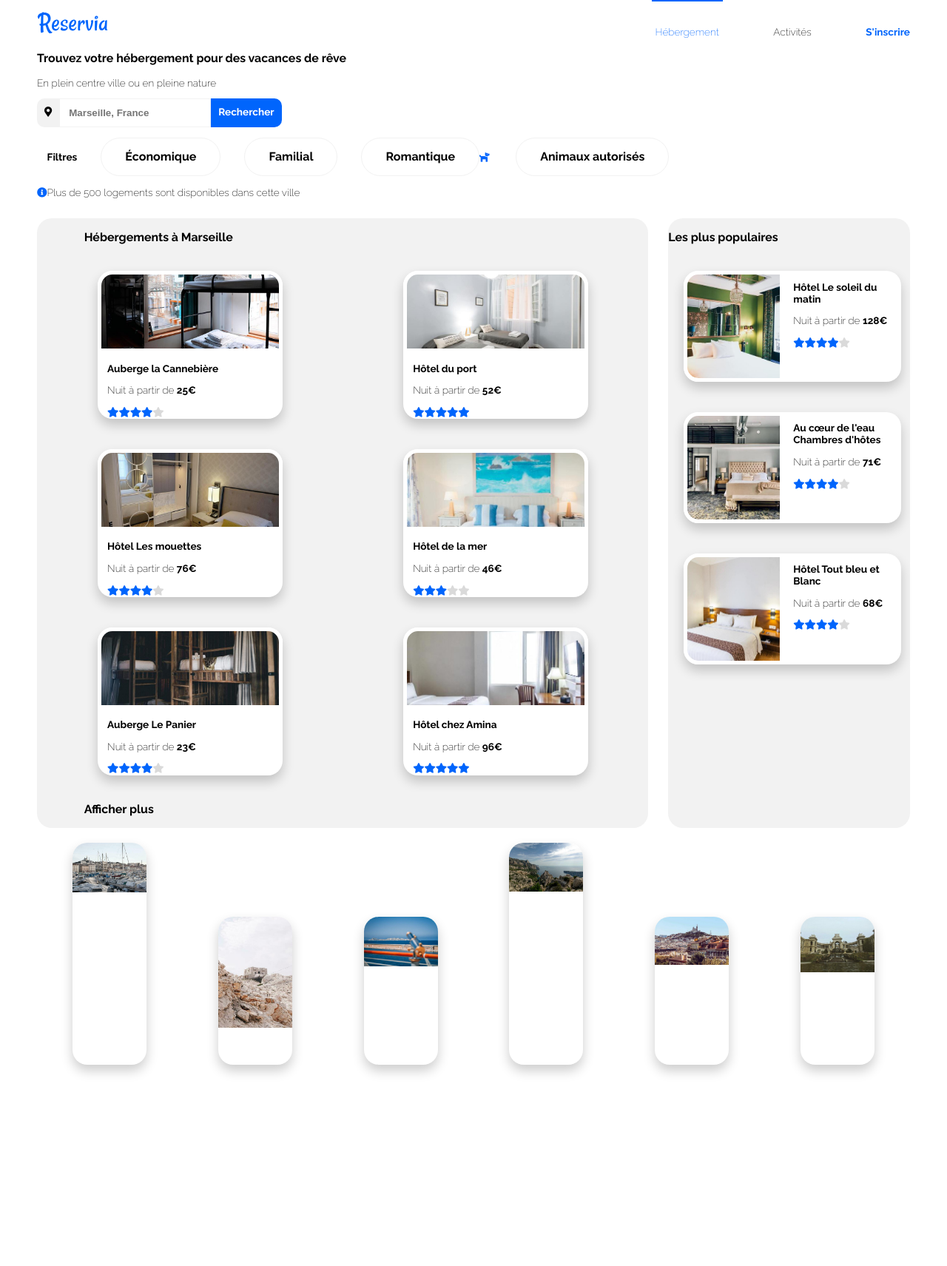
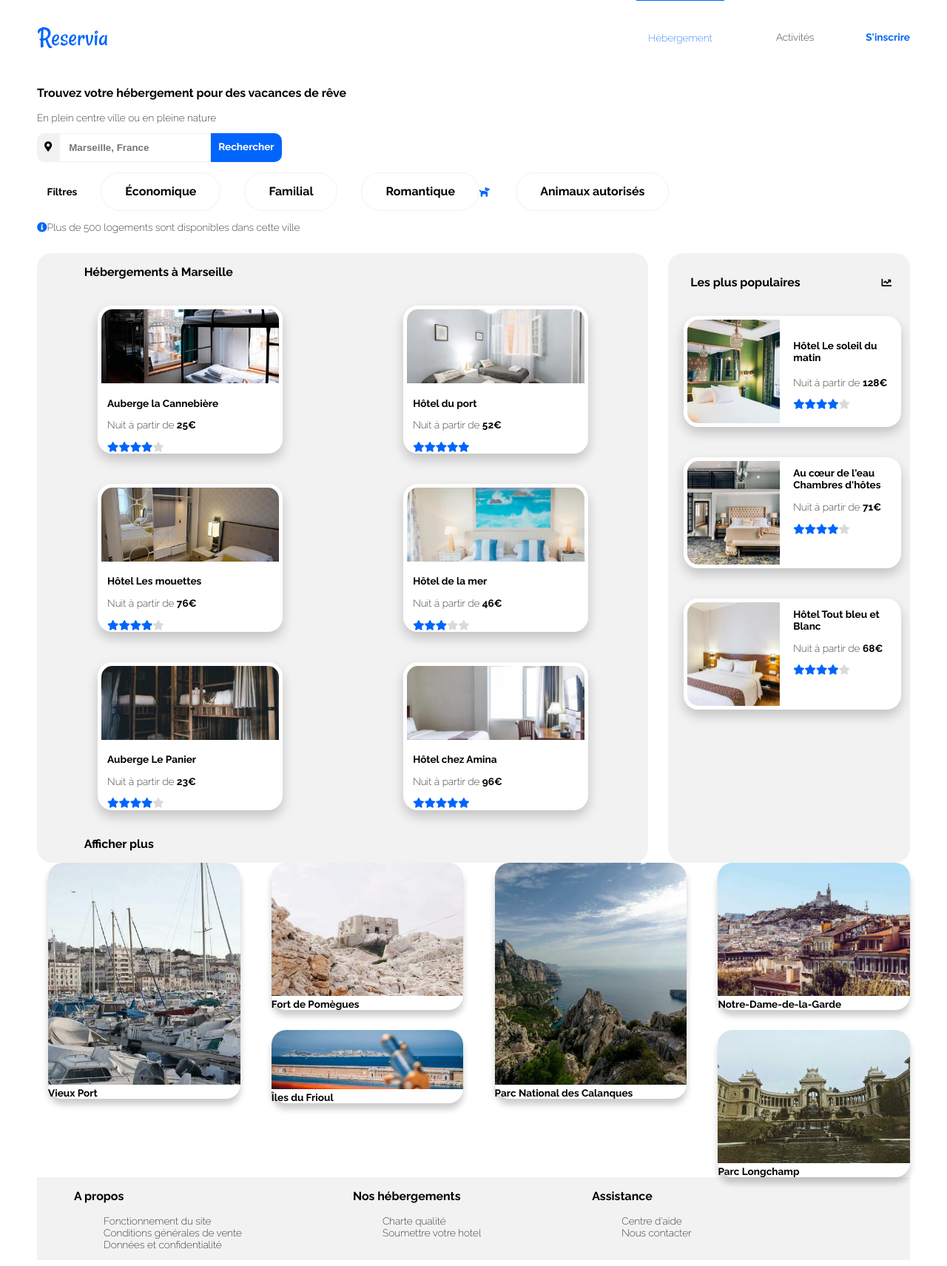
Before and after one commit to Lanc0s/JulienBourgeois_2_07062021, a plain HTML site: page index.html in a window 1280 px wide. Shown: the whole page at 74% size. Before the commit the page ends 1468 px from the top, so only its background shows below. Drawn offline with Linux system fonts and the light colour scheme.

Commit message:
modification mentorat

```diff
--- a/index.html
+++ b/index.html
@@ -22,9 +22,9 @@
         <img src="images/logo/Reservia.svg" alt="/" />
         <nav>
           <ul class="navlink">
-            <li>
-              <a class="active" href="#accommodation"
-                ><hr />
+            <li class="active">
+              <a  href="#accommodation"
+                >
                 Hébergement</a
               >
             </li>
@@ -43,7 +43,7 @@
           <i class="fas fa-map-marker-alt"></i>
           </div>
           <div class="barre-recherche">
-          <input type="search" id="srch" placeholder="Marseille, France" /></div>
+          <input type="search" id="srch" placeholder="Marseille, France" max-length="10"/></div>
           <div class="bouton-recherche">Rechercher</div>
         </div>
       </div>
@@ -153,15 +153,18 @@
 
         <aside class="famous">
           <div class="mostly-search">
+            <div class="famousHead">
             <h3 id="msts">Les plus populaires</h3>
-
+            <i class="fas fa-chart-line" id="flech">
+            </i>
+            </div>
             <div class="fame-card">
               <img
                 class="fame-image"
                 src="images/hebergements/4_small/soleil matin.jpg"
               />
               <div class="description">
-                <b>Hôtel Le soleil du matin</b>
+                <h4>Hôtel Le soleil du matin</h4>
                 <p>Nuit à partir de <b>128€</b></p>
                 <i class="fas fa-star"></i><i class="fas fa-star"></i
                 ><i class="fas fa-star"></i><i class="fas fa-star"></i
@@ -200,12 +203,13 @@
       <article id="activities">
         <!--flex grow flex shrink?-->
         <div id="links-act">
-          <div class="act-card1">
+          <div class="act-card">
             <img
               src="images/activites/4_small/vieux-port.jpg"
-              class="image-act"
+              class="image-act-grande"
               alt=""
             />
+            <b>Vieux Port</b>
           </div>
           <div class="act-card">
             <img
@@ -213,20 +217,23 @@
               class="image-act"
               alt=""
             />
+            <b>Fort de Pomègues</b>
           </div>
           <div class="act-card">
             <img
               src="images/activites/4_small/frioul.jpg"
-              class="image-act"
+              class="image-act-petite"
               alt=""
             />
+            <b>Îles du Frioul</b>
           </div>
-          <div class="act-card1">
+          <div class="act-card">
             <img
               src="images/activites/4_small/calanques.jpg"
-              class="image-act"
+              class="image-act-grande"
               alt=""
             />
+            <b>Parc National des Calanques</b>
           </div>
           <div class="act-card">
             <img
@@ -234,6 +241,7 @@
               class="image-act"
               alt=""
             />
+            <b>Notre-Dame-de-la-Garde</b>
           </div>
           <div class="act-card">
             <img
@@ -241,15 +249,47 @@
               class="image-act"
               alt=""
             />
+            <b>Parc Longchamp</b>
           </div>
         </div>
       </article>
     </main>
     <footer>
       <div class="pied">
-        <div class="aPropos"></div>
-        <div class="nosHebergement"></div>
-        <div class="assist"></div>
+        <div class="foot-menu">
+          <h3>A propos</h3>
+          <ul>
+            <li>
+              Fonctionnement du site
+            </li>
+            <li>
+              Conditions générales de vente
+            </li>
+            <li>
+              Données et confidentialité
+            </li>
+          </ul>
+        </div>
+        <div class="foot-menu">
+          <h3>Nos hébergements</h3>
+        <ul>
+          <li>
+            Charte qualité
+          </li>
+          <li>Soumettre votre hotel</li>
+        </ul>
+        </div>
+        <div class="foot-menu">
+          <h3>Assistance</h3>
+          <ul>
+            <li>
+              Centre d'aide
+            </li>
+            <li>
+              Nous contacter
+            </li>
+          </ul>
+        </div>
       </div>
     </footer>
   </body>
--- a/style.css
+++ b/style.css
@@ -5,23 +5,13 @@
 body {
   margin-left: 50px;
   margin-right: 50px;
-  /*
-  margin-top: 25px;
-  */
+  margin-top: 0;
   font-family: "Raleway", sans-serif;
   font-size: 0.85em;
 }
 /*Top Nav*/
-hr {
-  border: 1px solid #0065fc;
-  /*
-  margin-top: -10;
-
-  padding-top: 0%;  */
-  position: relative;
-  top: -27px;
-  left: -5px;
-  width: 110%;
+header {
+  height: 100px;
 }
 
 .container {
@@ -29,23 +19,41 @@ hr {
   align-items: center;
   justify-content: space-between;
   margin: 0 auto;
+  height: 100%;
 }
+nav {
+  height: 100%;
+}
+
 nav ul {
+  display: flex;
+  height: 100%;
   margin: 0;
   padding: 0;
   list-style: none;
+  align-items: center;
+}
+nav li {
+  margin-left: 70px;
+  position: relative;
+  height: 100%;
+}
+nav a {
+  display: flex;
+  align-items: center;
+  height: 100%;
+  text-decoration: none;
+  color: black;
+}
+.active {
+  border-top: 2px solid #0065fc;
+  padding-left: 1.2em;
+  padding-right: 1.2em;
 }
 
-nav li {
-  display: inline-block;
-  margin-left: 70px;
-  padding-top: 10px;
-
-  position: relative;
-}
 .navlink {
-  display: inline-block;
-  height: 30px;
+  display: flex;
+  height: 100%;
 }
 .navbar {
   list-style-type: none;
@@ -54,9 +62,8 @@ nav li {
   width: 200px;
 }
 
-nav a {
-  text-decoration: none;
-  color: black;
+.active a {
+  color: #0065fc;
 }
 /*
 nav a::after {
@@ -206,6 +213,10 @@ a.active {
   background-color: #f2f2f2;
   width: 350px;
 }
+#msts {
+  margin-top: 30px;
+  margin-left: 30px;
+}
 .fame-card {
   display: flex;
   flex-flow: row nowrap;
@@ -230,7 +241,14 @@ a.active {
   justify-self: end;
   border-radius: 20px/20px;
 }
-
+.famousHead {
+  display: flex;
+  justify-content: space-between;
+  align-items: baseline;
+}
+#flech {
+  margin-right: 25px;
+}
 .description {
   margin: 1em;
 }
@@ -239,21 +257,21 @@ a.active {
 
 #links-act {
   display: flex;
-  flex-flow: row wrap;
-  justify-content: space-around;
-  align-items: stretch;
+  flex-wrap: wrap;
+  flex-direction: column;
+  max-height: 500px;
+  gap: 2em;
 }
 .act-card {
-  width: 100px;
-  height: 200px;
-  margin: 1.5em;
+  margin-left: -10px;
+  width: 22%;
   background-color: white;
-  box-shadow: 0 8px 16px 0 rgba(0, 0, 0, 0.2);
+  box-shadow: 0 8px 8px 0 rgba(0, 0, 0, 0.2);
   border-color: white;
   border-radius: 20px/20px;
   align-self: flex-end;
 }
-
+/*
 .act-card1 {
   width: 100px;
   height: 300px;
@@ -263,13 +281,29 @@ a.active {
   border-color: white;
   border-radius: 20px/20px;
 }
+*/
 .image-act {
   width: 100%;
-  max-height: 100%;
+  height: 180px;
   border-top-left-radius: 20px;
   border-top-right-radius: 20px;
   object-fit: cover;
 }
+.image-act-petite {
+  width: 100%;
+  height: 80px;
+  border-top-left-radius: 20px;
+  border-top-right-radius: 20px;
+  object-fit: cover;
+}
+.image-act-grande {
+  width: 100%;
+  height: 300px;
+  border-top-left-radius: 20px;
+  border-top-right-radius: 20px;
+  object-fit: cover;
+}
+
 /*Icons*/
 .fa-dog {
   color: #0065fc;
@@ -290,4 +324,14 @@ a.active {
 /*Footer*/
 .pied {
   background-color: #f2f2f2;
+  display: flex;
 }
+
+footer ul {
+  list-style: none;
+}
+
+.foot-menu {
+  margin-left: 50px;
+  margin-right: 100px;
+}
```
